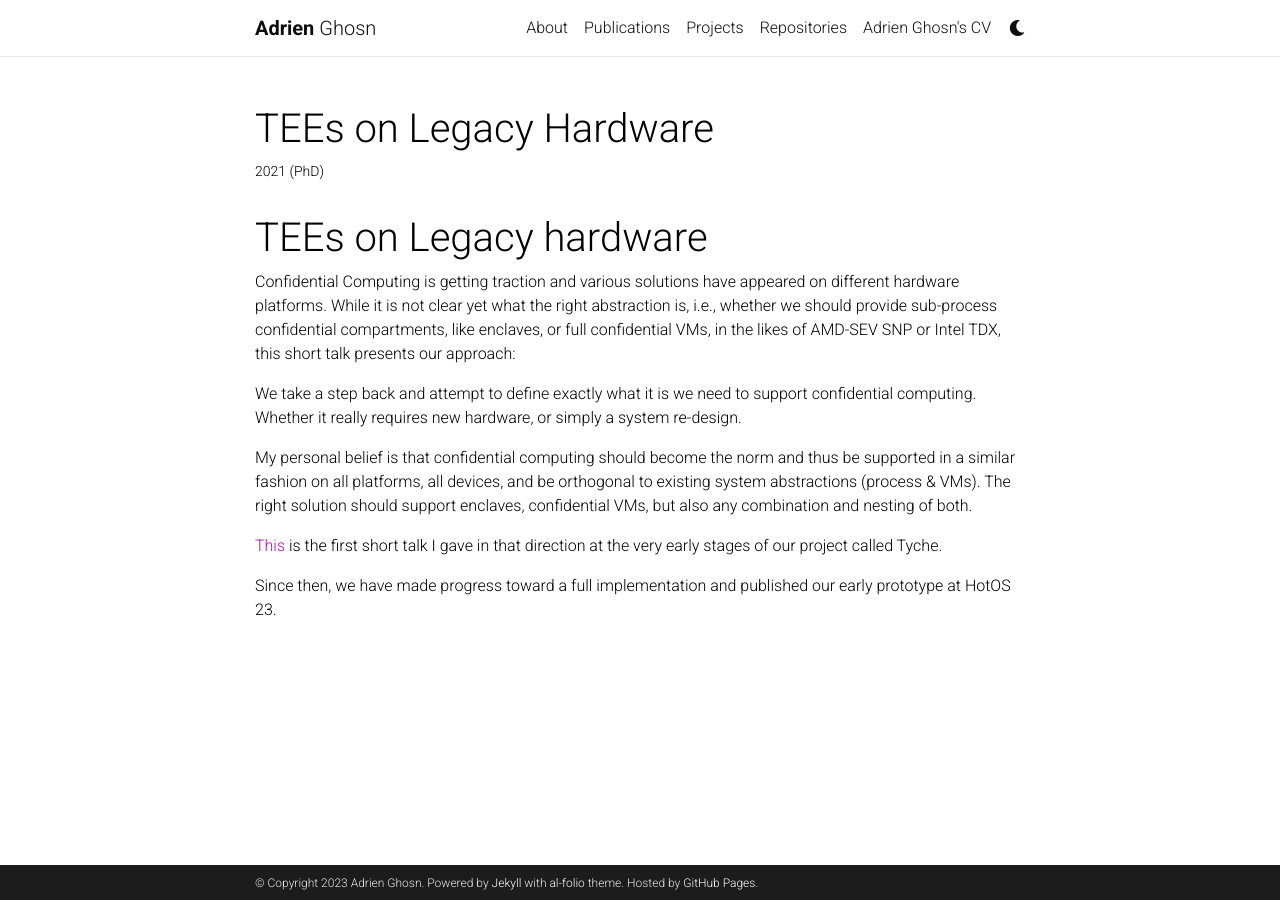
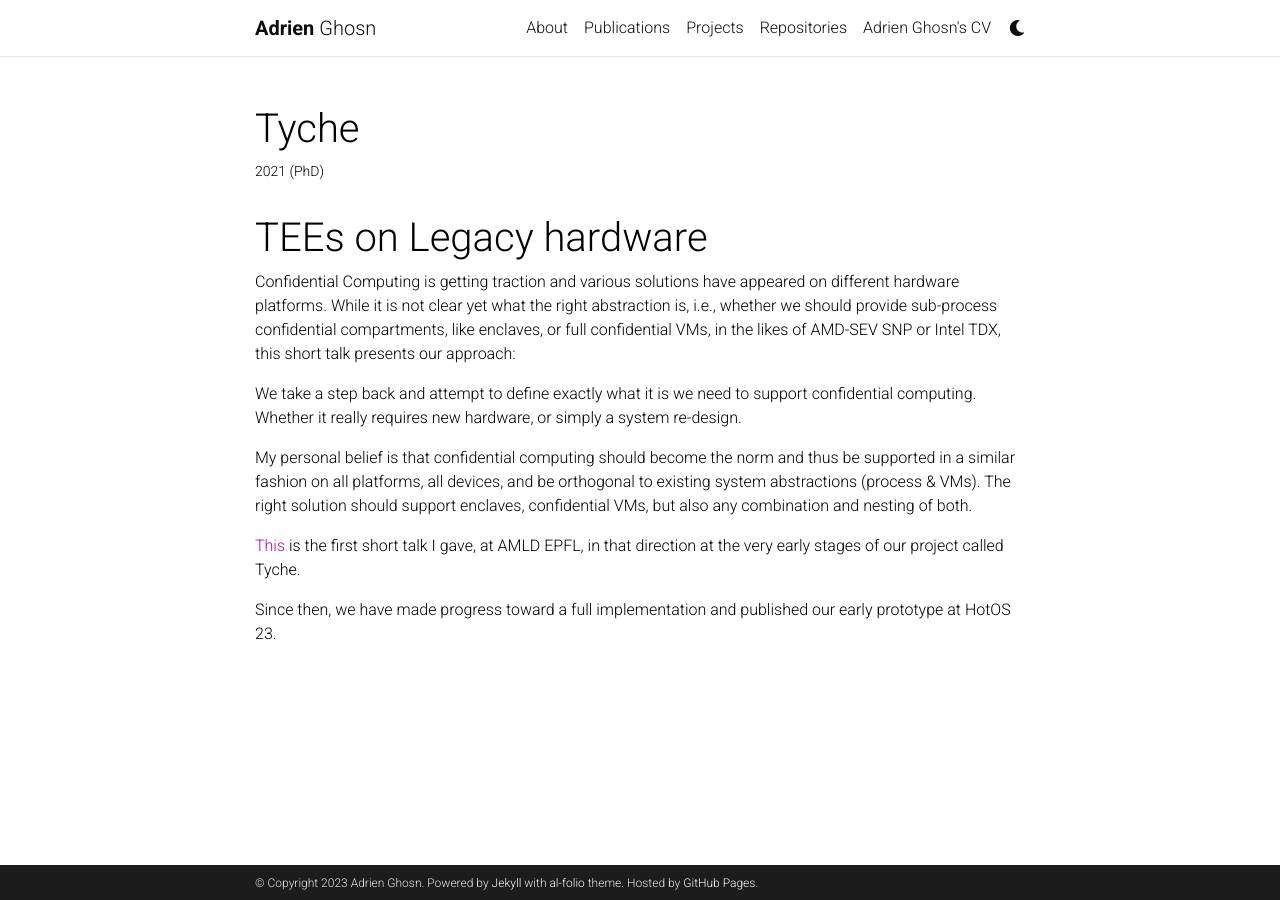
Before and after one commit to aghosn/aghosn.github.io, a Jekyll site: the page built from _projects/ongoing.md, in a window 1280 px wide. Built offline with Jekyll 4.4.1, drawn with Linux system fonts in a browser that asks for light colours; comment, search, counter and statistics services are not loaded; a style sheet for code colours, icons or effects is not loaded.

Commit message:
Imagine resizing
Trying to make the project page a bit nicer

```diff
--- a/_projects/ongoing.md
+++ b/_projects/ongoing.md
@@ -1,9 +1,9 @@
 ---
 layout: page
-title: TEEs on Legacy Hardware
+title: Tyche
 description: 2021 (PhD)
 img: assets/img/tyche.png
-importance: 1
+importance: 8
 category: Published
 ---
 
@@ -18,6 +18,6 @@ Whether it really requires new hardware, or simply a system re-design.
 My personal belief is that confidential computing should become the norm and thus be supported in a similar fashion on all platforms, all devices, and be orthogonal to existing system abstractions (process & VMs).
 The right solution should support enclaves, confidential VMs, but also any combination and nesting of both.
 
-<a href='https://youtu.be/pXv3IU9DJAM?t=1153'>This</a> is the first short talk I gave in that direction at the very early stages of our project called Tyche.
+<a href='https://youtu.be/pXv3IU9DJAM?t=1153'>This</a> is the first short talk I gave, at AMLD EPFL, in that direction at the very early stages of our project called Tyche.
 
 Since then, we have made progress toward a full implementation and published our early prototype at HotOS 23.
```
Also changed, not shown: _projects/cmu.md (+1 -1 lines), _projects/enclosures.md (+1 -1 lines), _projects/gotee.md (+2 -2 lines), _projects/tyche.md (added, +8 -0 lines), assets/img/DLL.png, assets/img/cmu.png, assets/img/elf64.png, assets/img/golang.png, assets/img/obey.png, assets/img/r_logo.png, assets/img/sandbox.png, assets/img/scalameta.png, assets/img/tyche.jpg.
